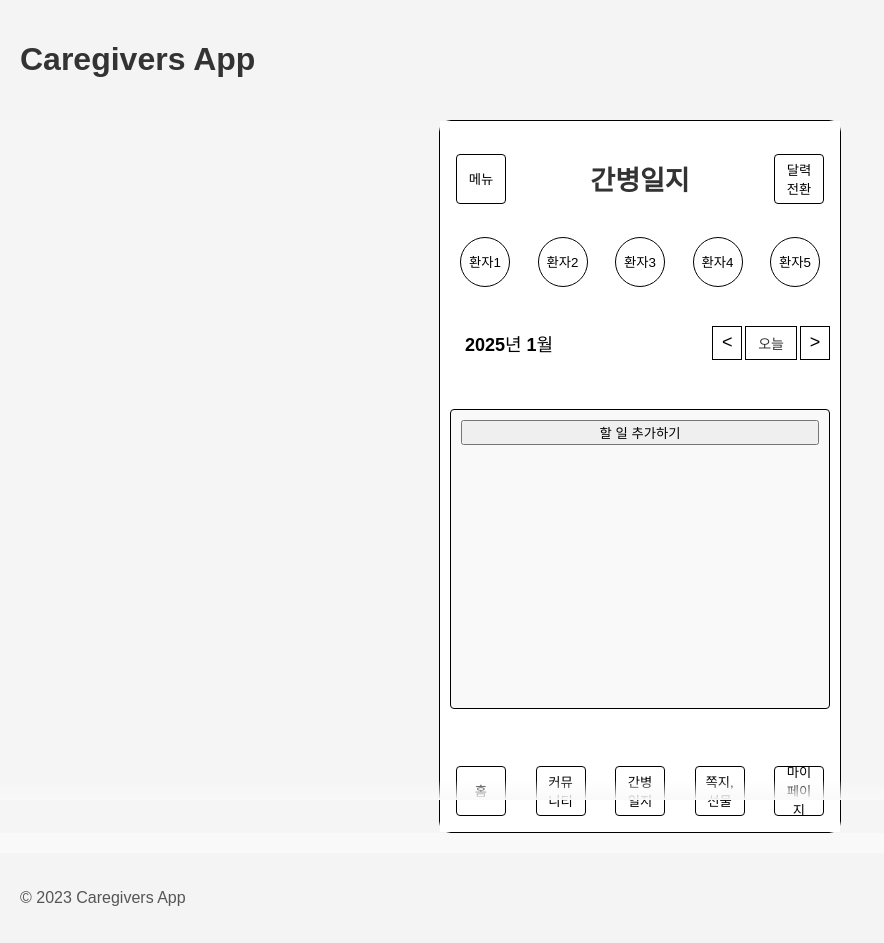
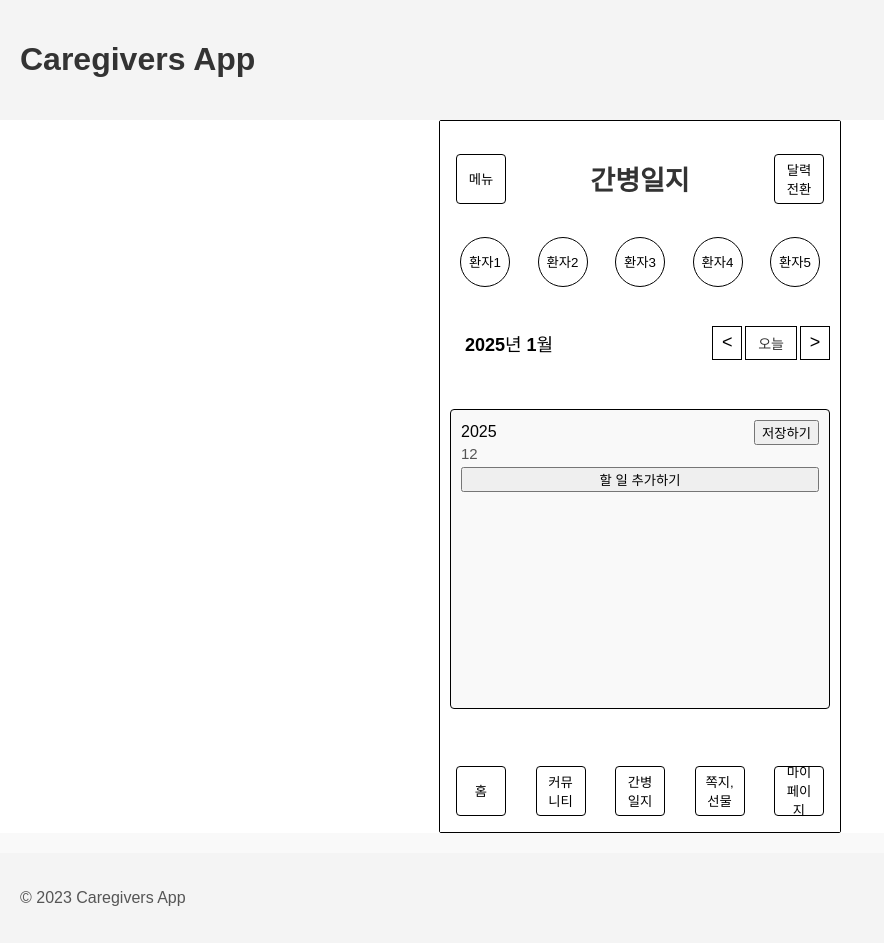
Before and after one commit to gowns12/CareNeighbors-frontend, a Next.js app: page /care-journal in a window 1280 px wide. Shown: the whole page, without its empty margins (0-884 px from the left). Built offline with nearby package versions, Linux system fonts and the light colour scheme.

Commit message:
todolist 수정

```diff
--- a/src/app/care-journal/page.module.css
+++ b/src/app/care-journal/page.module.css
@@ -4,7 +4,7 @@
     justify-content: center; /* 가로 중앙 정렬 */
     align-items: center; /* 세로 중앙 정렬 */
     height: 100%; /* 전체 화면 높이 */
-    background-color: #f5f5f5; /* 배경색 지정 */
+    background-color: white; /* 배경색 지정 */
 }
 
 /* 화면의 고정된 너비와 비율을 설정하는 내부 컨테이너 */
@@ -15,7 +15,7 @@
     background-color: white; /* 내부 컨테이너 배경 */
     display: flex;
     flex-direction: column; /* 세로(수직) 레이아웃 */
-    border-radius: 12px; /* 모서리를 약간 둥글게 */
+    border-radius: 2px; /* 모서리를 약간 둥글게 */
     border: 1px solid black;
 }
 
@@ -92,17 +92,6 @@
     color: black; /* 텍스트 색상 */
     padding: 15px;
 }
-
-/*.mobile-container {*/
-/*    max-width: 320px; !* 모바일 화면 크기 *!*/
-/*    margin: 0 auto;*/
-/*    height: 100vh; !* 화면 전체 높이 *!*/
-/*    display: flex;*/
-/*    flex-direction: column; !* 세로 정렬 *!*/
-/*    border: 1px solid #ddd; !* 테두리 추가 *!*/
-/*    box-shadow: 0 4px 6px rgba(0, 0, 0, 0.1); !* 그림자 추가 *!*/
-/*}*/
-
 .header {
     display: flex;
     background-color: white;
@@ -233,7 +222,7 @@
     left: 0;
     width: 100%;
     height: 20px;
-    background: linear-gradient(to bottom, rgba(255, 255, 255, 0), #f9f9f9);
+    /*background: linear-gradient(to bottom, rgba(255, 255, 255, 0), #f9f9f9);*/
     pointer-events: none; /* 클릭 불가 */
 }
 
@@ -261,6 +250,12 @@
     border: 1px solid black;
     margin-bottom: 10px;
 }
+.todolist_dateAndSave{
+    display: flex;
+    justify-content: space-between;
+    align-items: center;
+    margin-bottom: 10px;
+}
 /* 모달 오버레이 */
 .modalOverlay {
     position: fixed;
@@ -268,11 +263,10 @@
     left: 0;
     width: 100%;
     height: 100%;
-    background: rgba(0, 0, 0, 0.5);
+    background: rgba(0, 0, 0, 0.5); /* 투명 검정 배경 */
     display: flex;
     justify-content: center;
-    align-items: flex-end;
-    z-index: 1000;
+    align-items: flex-end; /* 아래쪽에 모달 위치 */
 }
 
 /* 모달 컨텐츠 */
@@ -280,18 +274,55 @@
     background: white;
     width: 100%;
     max-width: 400px;
-    border-radius: 12px 12px 0 0;
-    animation: slideUp 0.4s ease-in-out;
+    border-radius: 12px 12px 0 0; /* 윗부분 둥글게 */
+    animation: slideUp 0.3s ease; /* Bottom-Up 애니메이션 */
     padding: 20px;
     box-shadow: 0 -2px 5px rgba(0, 0, 0, 0.2);
+    opacity: 1;
+    transform: translateY(0);
+    transition: opacity 0.3s ease, transform 0.4s ease;
 }
 
-/* 닫히는 애니메이션 추가 */
-.modalClosing {
-    animation: slideDown 0.4s ease-in-out;
+/* 모달 리스트 */
+.modalList {
+    display: flex;
+    align-items: center;
+    flex-direction: column;
+    border-block-start: 1px solid #ddd;
+    list-style: none;
+    padding: 0;
+    margin: 0;
 }
 
-/* 열리는 애니메이션 */
+.modalOption {
+    padding: 15px;
+    font-size: 18px;
+    cursor: pointer;
+    border-bottom: 1px solid #ddd;
+}
+
+.modalOption:hover {
+    background-color: #f0f0f0;
+}
+
+/* 닫기 버튼 */
+.modalCloseButton {
+    margin-top: 10px;
+    width: 100%;
+    padding: 10px;
+    background: #ff5252;
+    color: white;
+    border: none;
+    border-radius: 8px;
+    cursor: pointer;
+}
+.modalClosing {
+    opacity: 0;
+    transform: translateY(20px); /* 아래로 내려가며 닫히는 효과 */
+    transition: opacity 0.4s ease, transform 0.4s ease;
+}
+
+/* Bottom-Up 애니메이션 */
 @keyframes slideUp {
     from {
         transform: translateY(100%);
@@ -300,13 +331,3 @@
         transform: translateY(0);
     }
 }
-
-/* 닫히는 애니메이션 */
-@keyframes slideDown {
-    from {
-        transform: translateY(0);
-    }
-    to {
-        transform: translateY(100%);
-    }
-}
--- a/src/app/care-journal/page.tsx
+++ b/src/app/care-journal/page.tsx
@@ -1,7 +1,8 @@
 "use client";
 
 import styles from "./page.module.css";
-import { useState, useEffect } from "react";
+import {useState, useEffect} from "react";
+import {start} from "node:repl";
 
 interface Todo {
     id: number;
@@ -12,12 +13,10 @@ interface Todo {
 export default function TodoList() {
     const [todos, setTodos] = useState<Todo[]>([]);
     const [selectedTodo, setSelectedTodo] = useState<string>("");
-
     const [isModalOpen, setIsModalOpen] = useState(false); // 모달 활성 상태
     const [isClosing, setIsClosing] = useState(false); // 모달 닫힘 상태
 
     const predefinedOptions = ["식사 준비", "약 복용 챙기기", "운동하기", "청소하기", "병원 예약"];
-
     useEffect(() => {
         const storedTodos = localStorage.getItem("todos");
         if (storedTodos) {
@@ -29,40 +28,36 @@ export default function TodoList() {
         localStorage.setItem("todos", JSON.stringify(todos));
     }, [todos]);
 
-    const addTodo = () => {
-        if (selectedTodo.trim() === "") return alert("할 일을 선택하세요.");
+    const addTodo = (option: string) => {
+        if (option.trim() === "") return alert("할 일을 선택하세요.");
         const newTodoItem: Todo = {
             id: Date.now(),
-            text: selectedTodo,
+            text: option,
             isCompleted: false,
         };
         setTodos([...todos, newTodoItem]);
-        setSelectedTodo("");
         closeModal(); // 모달 닫기
     };
 
     const deleteTodo = (id: number) => {
         setTodos(todos.filter((todo) => todo.id !== id));
     };
-
     const toggleCompletion = (id: number) => {
         setTodos(
             todos.map((todo) => {
                 if (todo.id === id) {
-                    return { ...todo, isCompleted: !todo.isCompleted };
+                    return {...todo, isCompleted: !todo.isCompleted};
                 }
                 return todo;
             })
         );
     };
-
-    // 모달 닫기 (애니메이션 포함)
     const closeModal = () => {
         setIsClosing(true); // 닫히는 애니메이션 시작
         setTimeout(() => {
             setIsModalOpen(false); // 애니메이션 완료 후 모달 닫힘
-            setIsClosing(false); // 상태 초기화
-        }, 400); // 애니메이션 지속 시간과 일치
+            setIsClosing(false);  // 상태 초기화
+        }, 500); // 애니메이션 지속 시간보다 약간 더 길게 (CSS의 0.4s + 여유)
     };
 
     return (
@@ -73,7 +68,6 @@ export default function TodoList() {
                     <h2 className={styles.title}>간병일지</h2>
                     <button className={styles.button}>달력전환</button>
                 </header>
-
                 <div className={styles.main_patient_button_layout}>
                     <button className={styles.main_patient_button}>환자1</button>
                     <button className={styles.main_patient_button}>환자2</button>
@@ -81,7 +75,6 @@ export default function TodoList() {
                     <button className={styles.main_patient_button}>환자4</button>
                     <button className={styles.main_patient_button}>환자5</button>
                 </div>
-
                 <div className={styles.container}>
                     <p className={styles.date_text}>2025년 1월</p>
                     <div className={styles.rightContent}>
@@ -92,6 +85,16 @@ export default function TodoList() {
                 </div>
 
                 <div className={styles.todolist}>
+                    <div className={styles.todolist_dateAndSave}>
+                        <span> 2025 </span>
+                        <button>저장하기</button>
+                    </div>
+                    <p style={{
+                        textAlign: "left"
+                        , marginTop: "-10px"
+                        , marginBottom: 5
+                        ,fontSize: "15px"
+                    }}>12</p>
                     <button
                         className={styles.openModalButton}
                         onClick={() => setIsModalOpen(true)} // 모달 열기
@@ -99,7 +102,7 @@ export default function TodoList() {
                         할 일 추가하기
                     </button>
 
-                    <ul style={{ listStyleType: "none", padding: 0 }}>
+                    <ul style={{listStyleType: "none", padding: 0}}>
                         {todos.map((todo) => (
                             <li key={todo.id} className={styles.todolist_style}>
                 <span
@@ -147,8 +150,8 @@ export default function TodoList() {
                                     <li
                                         key={index}
                                         onClick={() => {
-                                            setSelectedTodo(option);
-                                            addTodo();
+                                            // setSelectedTodo(option);
+                                            addTodo(option);
                                         }}
                                         className={styles.modalOption}
                                     >
@@ -162,7 +165,6 @@ export default function TodoList() {
                         </div>
                     </div>
                 )}
-
                 <footer className={styles.footer}>
                     <button className={styles.button}>홈</button>
                     <button className={styles.button}>커뮤니티</button>
```
